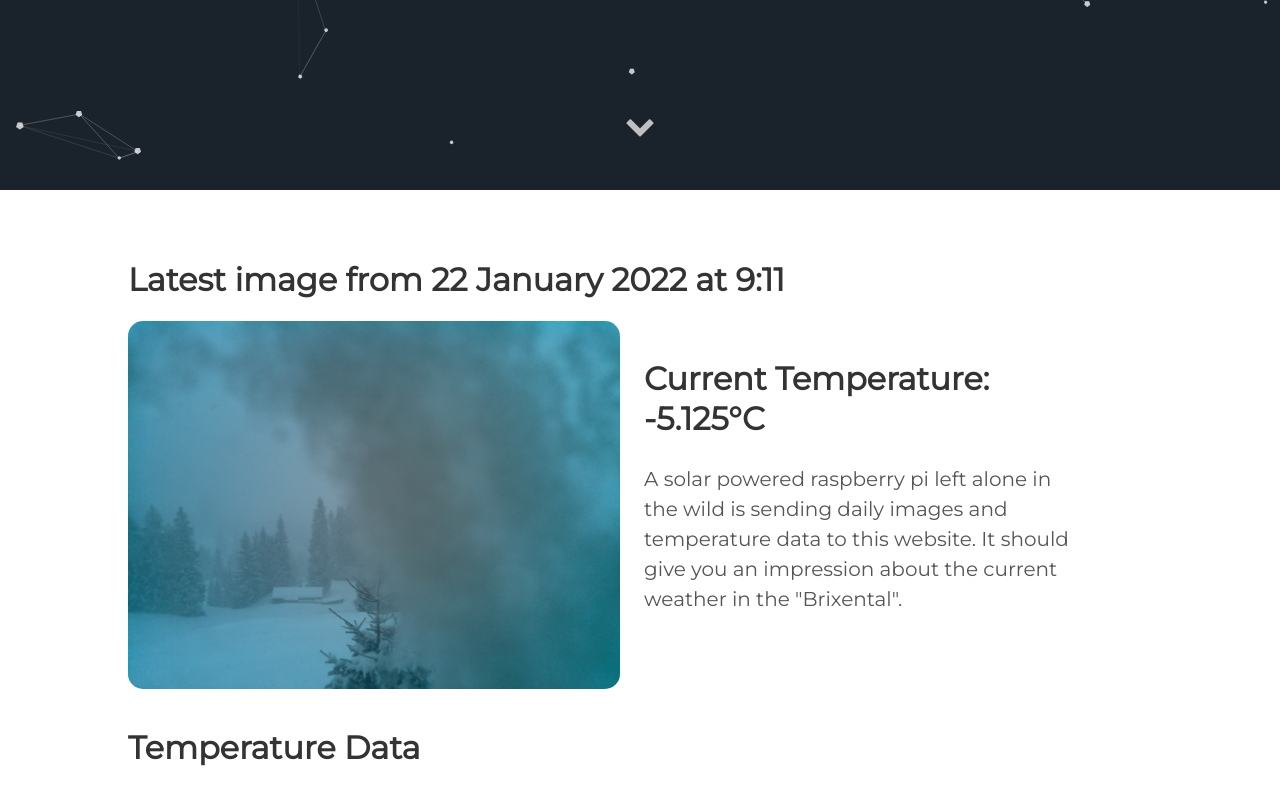
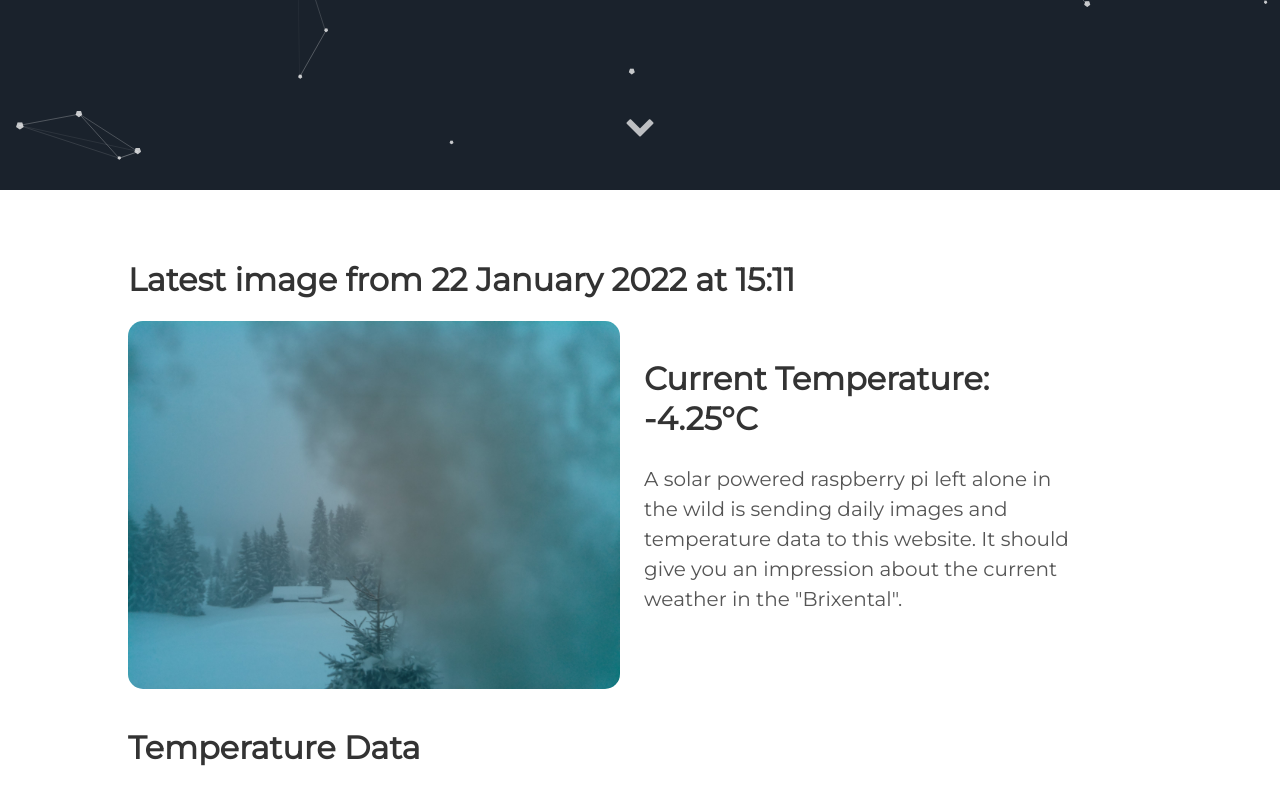
Before and after one commit to vektorious/vektorious.github.io, a Jekyll site: the page built from resources/huette.md, in a window 1280 px wide and 900 px high, scrolled down 710 px. Shown: the top 805 px of the window. Built offline with Jekyll 4.4.1, drawn with Linux system fonts in a browser that asks for light colours.

Commit message:
I'm a bot beep boop

```diff
--- a/resources/huette.md
+++ b/resources/huette.md
@@ -6,13 +6,13 @@ image: '/assets/img/'
 description: 'Live image from the Austrian alps'
 twitter_text: ' '
 ---
-## Latest image from 22 January 2022 at  9:11
+## Latest image from 22 January 2022 at 15:11
 <div class="huette">
   <div class="huette-image">
     <img src="{{ "/assets/img/huette.jpg" | prepend: site.baseurl }}">
   </div>
   <div class="huette-text">
-        <h2>Current Temperature: -5.125°C</h2>
+        <h2>Current Temperature: -4.25°C</h2>
         <p>A solar powered raspberry pi left alone in the wild is sending daily images and temperature data to this website. It should give you an impression about the current weather in the "Brixental".</p>
 
   </div>
```
Also changed, not shown: rpi-script/2022-01-22_150936.txt (renamed from rpi-script/2022-01-22_090936.txt, +5 -5 lines), rpi-script/huette.md (+2 -2 lines), assets/img/huette.jpg, assets/img/temp_plot.png, rpi-script/temp_plot.png, 1 other file.
